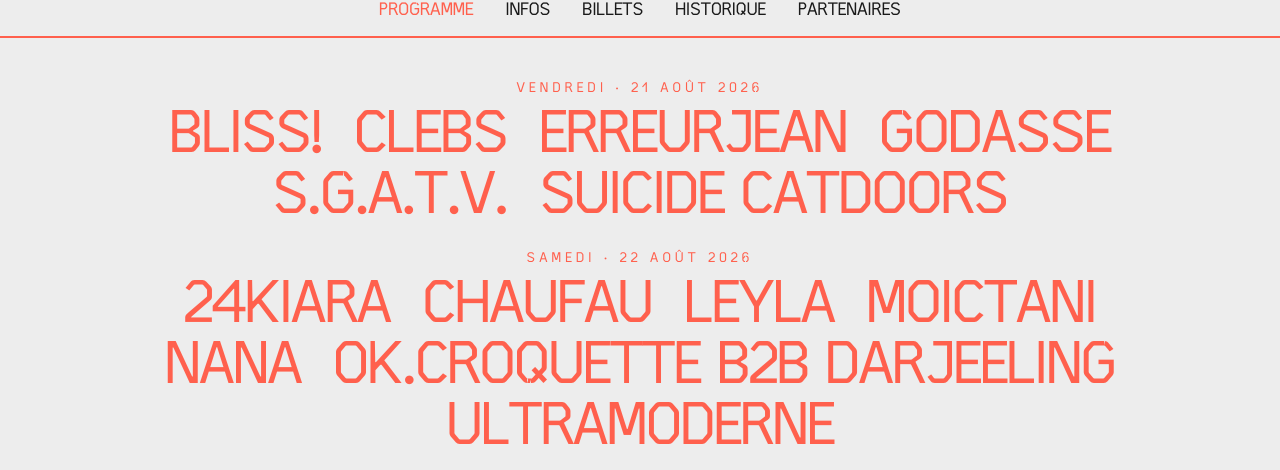
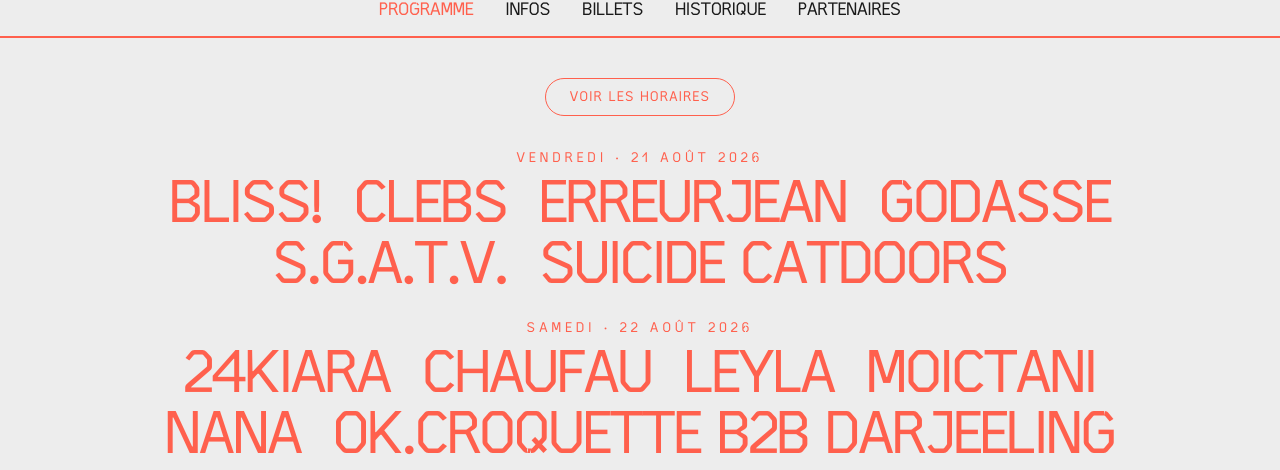
Before and after one commit to ersatz-festival/web-app, a Nuxt app: page / in a window 1280 px wide. Shown: the part 320-790 px from the top of the page. Built offline with nearby package versions, Linux system fonts and the light colour scheme.

Commit message:
horaires

```diff
--- a/assets/data/programme2026.json
+++ b/assets/data/programme2026.json
@@ -3,37 +3,37 @@
         "day": "Vendredi",
         "date": "21 août 2026",
         "artists": [
-            { "name": "BLISS!" },
-            { "name": "CLEBS" },
-            { "name": "ERREURJEAN" },
-            { "name": "GODASSE" },
-            { "name": "S.G.A.T.V." },
-            { "name": "SUICIDE CATDOORS" }
+            { "name": "BLISS!", "start": "18h30", "end": "19h30" },
+            { "name": "GODASSE", "start": "20h00", "end": "21h00" },
+            { "name": "SUICIDE CATDOORS", "start": "21h45", "end": "22h45" },
+            { "name": "CLEBS", "start": "23h00", "end": "00h00" },
+            { "name": "S.G.A.T.V.", "start": "00h15", "end": "01h15" },
+            { "name": "ERREURJEAN", "start": "01h45", "end": "02h45" }
         ]
     },
     {
         "day": "Samedi",
         "date": "22 août 2026",
         "artists": [
-            { "name": "24KIARA" },
-            { "name": "CHAUFAU" },
-            { "name": "LEYLA" },
-            { "name": "MOICTANI" },
-            { "name": "NANA" },
-            { "name": "OK.CROQUETTE B2B DARJEELING" },
-            { "name": "ULTRAMODERNE" }
+            { "name": "LEYLA", "start": "17h30", "end": "18h00" },
+            { "name": "NANA", "start": "18h30", "end": "19h30" },
+            { "name": "MOICTANI", "start": "20h00", "end": "21h00" },
+            { "name": "24KIARA", "start": "21h30", "end": "22h30" },
+            { "name": "CHAUFAU", "start": "23h00", "end": "00h00" },
+            { "name": "ULTRAMODERNE", "start": "00h15", "end": "01h15" },
+            { "name": "OK.CROQUETTE B2B\nDARJEELING", "start": "01h30", "end": "03h45" }
         ]
     },
     {
         "day": "Dimanche",
         "date": "23 août 2026",
         "artists": [
-            { "name": "BËTISE" },
-            { "name": "LILY GASC" },
-            { "name": "LUCIE" },
-            { "name": "NOAH VESSAZ" },
-            { "name": "OWNI" },
-            { "name": "U4F" }
+            { "name": "U4F", "start": "14h15", "end": "15h45" },
+            { "name": "NOAH VESSAZ", "start": "16h00", "end": "16h45" },
+            { "name": "LUCIE", "start": "17h00", "end": "17h30" },
+            { "name": "OWNI", "start": "18h00", "end": "19h00" },
+            { "name": "BËTISE", "start": "19h30", "end": "20h30" },
+            { "name": "LILY GASC", "start": "20h45", "end": "21h45" }
         ]
     }
 ]
--- a/pages/index.vue
+++ b/pages/index.vue
@@ -1,18 +1,46 @@
 <template>
     <div>
         <section class="mx-auto max-w-5xl px-6 pt-10 pb-6">
-            <div class="space-y-4 sm:space-y-6">
+            <div class="mb-6 sm:mb-8 text-center">
+                <button
+                    type="button"
+                    :aria-pressed="showTimes"
+                    class="inline-block px-6 py-2 rounded-full border border-[var(--color-primary)] text-[var(--color-primary)] uppercase text-xs sm:text-sm tracking-widest hover:bg-[var(--color-primary)] hover:text-[var(--color-bg)] transition cursor-pointer"
+                    @click="showTimes = !showTimes"
+                >
+                    {{ showTimes ? 'Masquer les horaires' : 'Voir les horaires' }}
+                </button>
+            </div>
+
+            <div class="space-y-4 sm:space-y-6" :class="{ 'w-fit max-w-full mx-auto': showTimes }">
                 <article v-for="day in programme" :key="day.day" class="text-center">
                     <p class="text-xs sm:text-sm uppercase tracking-[0.3em] text-[var(--color-primary)] mb-2">
                         {{ day.day }} · {{ day.date }}
                     </p>
 
-                    <div
+                    <TransitionGroup
                         v-if="day.artists.length"
-                        class="flex flex-wrap justify-center items-baseline gap-x-8 gap-y-1 text-[var(--color-primary)] uppercase leading-[0.95] tracking-tight text-3xl sm:text-5xl md:text-6xl"
+                        tag="div"
+                        name="prog"
+                        class="text-[var(--color-primary)] uppercase leading-[0.95] tracking-tight text-3xl sm:text-5xl md:text-6xl"
+                        :class="showTimes
+                            ? 'flex flex-col items-start gap-y-2 max-w-full text-left'
+                            : 'flex flex-wrap justify-center items-baseline gap-x-8 gap-y-1'"
                     >
-                        <span v-for="artist in day.artists" :key="artist.name">{{ artist.name }}</span>
-                    </div>
+                        <div
+                            v-for="artist in artistsFor(day)"
+                            :key="artist.name"
+                            class="flex items-baseline max-w-full"
+                        >
+                            <span
+                                v-if="artist.start"
+                                class="time-label shrink-0 overflow-hidden whitespace-nowrap tabular-nums tracking-normal text-sm sm:text-lg md:text-xl text-[var(--color-muted)]"
+                                :class="{ 'time-label--visible': showTimes }"
+                                :aria-hidden="!showTimes"
+                            >{{ artist.start }} – {{ artist.end }}</span>
+                            <span class="min-w-0" :class="{ 'whitespace-pre-line': showTimes }">{{ showTimes ? artist.name : artist.name.replace('\n', ' ') }}</span>
+                        </div>
+                    </TransitionGroup>
                     <p v-else class="italic text-[var(--color-muted)]">À dévoiler prochainement</p>
                 </article>
             </div>
@@ -30,12 +58,14 @@
 </template>
 
 <script setup lang="ts">
-import { useHead } from '#imports';
+import { ref, useHead } from '#imports';
 import programmeData from '~/assets/data/programme2026.json';
 
 interface Slot {
     name: string;
     genre?: string;
+    start?: string;
+    end?: string;
 }
 interface Day {
     day: string;
@@ -44,6 +74,13 @@ interface Day {
 }
 
 const programme = programmeData as Day[];
+
+const showTimes = ref(false);
+
+function artistsFor(day: Day): Slot[] {
+    if (showTimes.value) return day.artists;
+    return [...day.artists].sort((a, b) => a.name.localeCompare(b.name, 'fr'));
+}
 
 useHead({
     title: 'Programme | Ersatz Festival 2026',
@@ -64,3 +101,43 @@ useHead({
     ],
 });
 </script>
+
+<style scoped>
+/* Les noms « volent » vers leur nouvelle position (FLIP) */
+.prog-move {
+    transition: transform 1.1s cubic-bezier(0.25, 0.8, 0.25, 1);
+}
+
+/* Les horaires se déplient en douceur */
+.time-label {
+    width: 15ch;
+    max-width: 0;
+    opacity: 0;
+    transform: translateX(-0.5rem);
+    transition:
+        max-width 1.1s cubic-bezier(0.25, 0.8, 0.25, 1),
+        opacity 0.8s ease 0.3s,
+        transform 1.1s cubic-bezier(0.25, 0.8, 0.25, 1),
+        margin-right 1.1s cubic-bezier(0.25, 0.8, 0.25, 1);
+}
+
+.time-label--visible {
+    max-width: 15ch;
+    opacity: 1;
+    transform: translateX(0);
+    margin-right: 1rem;
+}
+
+@media (min-width: 640px) {
+    .time-label--visible {
+        margin-right: 1.5rem;
+    }
+}
+
+@media (prefers-reduced-motion: reduce) {
+    .prog-move,
+    .time-label {
+        transition: none;
+    }
+}
+</style>
```
Also changed, not shown: 1 other file (tests, documents, lock files or other folders).
